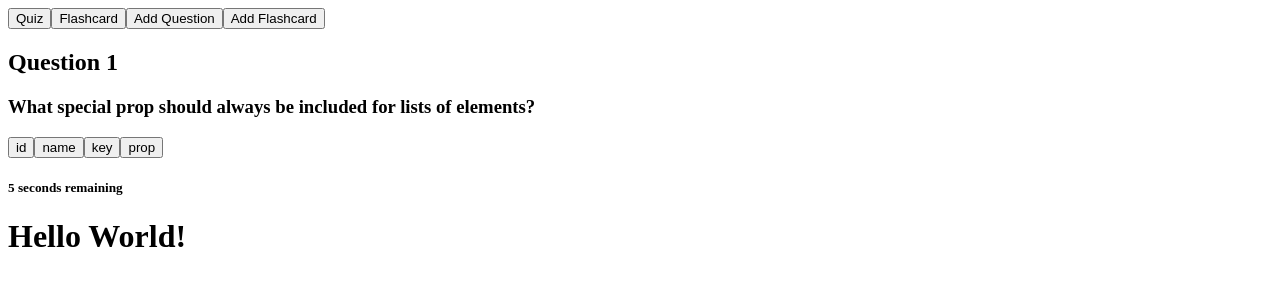
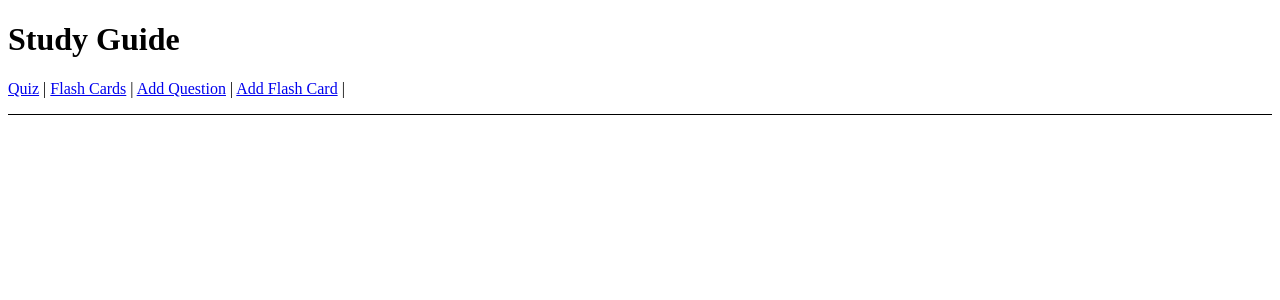
Before and after one commit to jacobmjones17/react-study-guide, a React (Create React App) app: page / in a window 1280 px wide. Shown: the top 300 px of the page. Built offline with nearby package versions, Linux system fonts and the light colour scheme; data requests are answered from the project's data file.

Commit message:
I added reactRouter. I used v6 instead of v5 by accident but I learned how to use v6 for what i need it to do.

```diff
--- a/src/App.js
+++ b/src/App.js
@@ -1,21 +1,69 @@
-import React, { useState } from "react";
+import React from "react";
 import QuestionList from "./components/questions/QuestionList";
 import QuestionForm from "./components/questions/QuestionForm";
 import NavBar from "./components/NavBar";
 import CardForm from "./components/flashcards/CardForm";
 import CardList from "./components/flashcards/CardList";
+import { Link } from "react-router-dom";
 
 function App() {
-  const [page, setPage] = useState("List")
 
-  console.log(page)
   return (
-    <main>
-      <NavBar onChangePage={setPage}/>
-      {page === "Form" ? <QuestionForm /> : <QuestionList />}
-      {page === "Card-Form" ? <CardForm /> : <CardList />}
-    </main>
+    <div>
+      <h1>Study Guide</h1>
+      <nav
+        style={{
+          borderBottom: "solid 1px",
+          paddingBottom: "1rem",
+        }}
+      >
+        <Link to="/quiz">Quiz</Link> |{" "}
+        <Link to="/flashcards">Flash Cards</Link> |{" "}
+        <Link to="/addquestion">Add Question</Link> |{" "}
+        <Link to="/addflashcard">Add Flash Card</Link> |{" "}
+      </nav>
+    </div>
   );
 }
 
+
+
+
+
+
+
+
+
+
+
+
+
+
+
+
+
+
+
+//     <div>
+//       <NavBar />
+//       <Routes>
+//         <Route path="/quiz">
+//           <QuestionList />
+//         </Route>
+//         <Route path="/flashcards">
+//           <CardList />
+//         </Route>
+//         <Route path="/addquestion">
+//           <QuestionForm />
+//         </Route>
+//         <Route path="/addflashcard">
+//           <CardForm />
+//         </Route>
+//       </Routes>
+//     </div>
+//   );
+// }
+
+
+
 export default App;
--- a/src/components/NavBar.js
+++ b/src/components/NavBar.js
@@ -1,14 +1,60 @@
 import React from "react";
+import { NavLink } from "react-router-dom";
 
-function AdminNavBar({ onChangePage }) {
-  return (
-    <nav>
-      <button onClick={() => onChangePage("List")}>Quiz</button>
-      <button onClick={() => onChangePage("Form")}>Flashcard</button>
-      <button onClick={() => onChangePage("Form")}>Add Question</button>
-      <button onClick={() => onChangePage("Form")}>Add Flashcard</button>
-    </nav>
-  );
+const linkStyles = {
+    display: "inline-block",
+    width: "50px",
+    padding: "12px",
+    margin: "0 6px 6px",
+    background: "blue",
+    textDecoration: "none",
+    color: "white",
+};
+
+function NavBar() {
+    return <div>
+    <NavLink
+        to="/quiz"
+        exact
+        style={linkStyles}
+        activeStyle={{
+            background:"orange"
+        }}
+    >
+        Quiz
+    </NavLink>
+    <NavLink
+        to="/flashcards"
+        exact
+        style={linkStyles}
+        activeStyle={{
+            background:"orange"
+        }}
+    >
+        Flash Cards
+    </NavLink>
+    <NavLink
+        to="/addquestion"
+        exact
+        style={linkStyles}
+        activeStyle={{
+            background:"orange"
+        }}
+    >
+        Add Question
+    </NavLink>
+    <NavLink
+        to="/addflashcard"
+        exact
+        style={linkStyles}
+        activeStyle={{
+            background:"orange"
+        }}
+    >
+        Add Flash Card
+    </NavLink>
+
+    </div>
 }
 
-export default AdminNavBar;
+export default NavBar;
--- a/src/components/flashcards/CardForm.js
+++ b/src/components/flashcards/CardForm.js
@@ -22,7 +22,7 @@ function CardForm(props) {
                 formData.answer
             ]
         }
-        fetch("http://localhost:3000/questions", {
+        fetch("http://localhost:3000/flashcards", {
             method: "POST",
             headers: {
                 "Content-Type": "application/json",
--- a/src/components/flashcards/CardList.js
+++ b/src/components/flashcards/CardList.js
@@ -14,7 +14,7 @@ function CardList() {
 
     return (
         <main>
-            <h1>Hello World!</h1>
+            {/* <Card /> */}
         </main>
     );
 }
--- a/src/index.js
+++ b/src/index.js
@@ -1,10 +1,20 @@
-import React from 'react';
 import ReactDOM from 'react-dom/client';
+import { BrowserRouter, Routes, Route } from 'react-router-dom';
 import App from './App'
+import QuestionList from "./components/questions/QuestionList";
+import QuestionForm from "./components/questions/QuestionForm";
+import CardForm from "./components/flashcards/CardForm";
+import CardList from "./components/flashcards/CardList";
 
 const root = ReactDOM.createRoot(document.getElementById('root'));
 root.render(
-  <React.StrictMode>
-    <App />
-  </React.StrictMode>
+  <BrowserRouter>
+    <Routes>
+      <Route path="/" element={<App />} />
+      <Route path="quiz" element={<QuestionList />} />
+      <Route path="flashcards" element={<CardList />} />
+      <Route path="addquestion" element={<QuestionForm />} />
+      <Route path="addflashcard" element={<CardForm />} />
+    </Routes>
+  </BrowserRouter>
 );
```
Also changed, not shown: 2 other files (tests, documents, lock files or other folders).
